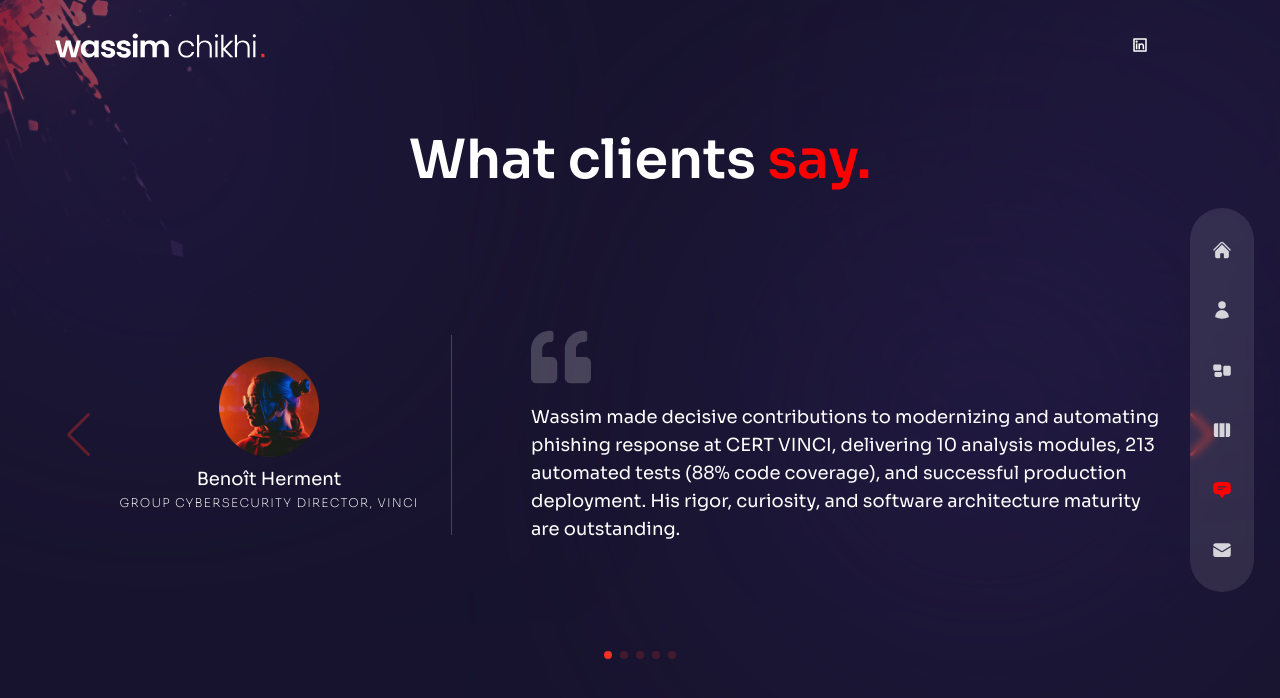
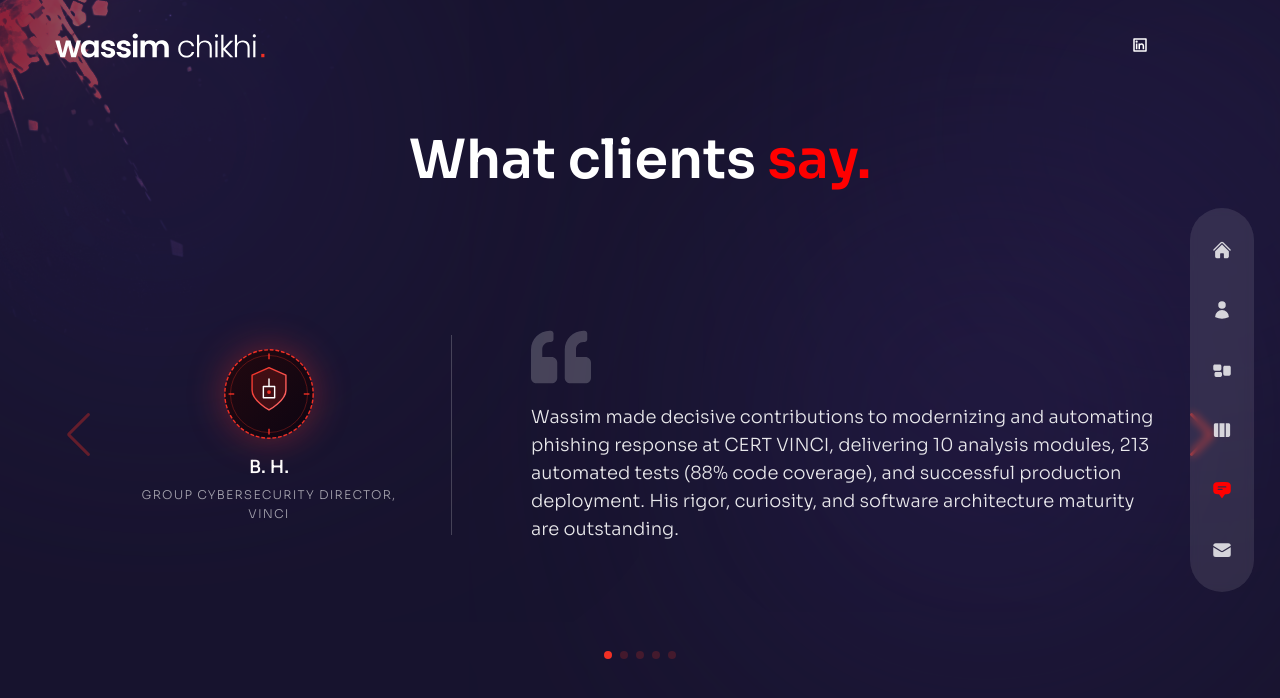
Before and after one commit to vvazzim/Portfolio, a Next.js app: page /testimonials in a window 1280 px wide. Shown: the top 698 px of the page. Built offline with nearby package versions, Linux system fonts and the light colour scheme; some icons are missing.

Commit message:
feat(testimonials): replace stock photos with custom vector figures for anonymity, anonymize Benoit to B. H.

```diff
--- a/components/TestimonialSlider.js
+++ b/components/TestimonialSlider.js
@@ -1,36 +1,37 @@
 // testimonial data
 export const testimonialSlider = [
   {
-    image: '/t-avt-1.png',
-    name: "Benoît Herment",
+    id: 'cyber',
+    name: "B. H.",
     position: "Group Cybersecurity Director, VINCI",
     message: "Wassim made decisive contributions to modernizing and automating phishing response at CERT VINCI, delivering 10 analysis modules, 213 automated tests (88% code coverage), and successful production deployment. His rigor, curiosity, and software architecture maturity are outstanding.",
   },
   {
-    image: '/t-avt-2.png',
+    id: 'bio',
     name: "Besma Khoualdia",
-    position: "PhD - AI for Oncology",
+    position: "PhD, AI for Oncology",
     message: "His work on histology image classification was rigorous, well documented and aligned with real research goals.",
   },
   {
-    image: '/t-avt-3.png',
-    name: 'Nicolas Lomenie',
+    id: 'vision',
+    name: "Nicolas Lomenie",
     position: "Professor, Université Paris Cité",
     message: "Wassim actively contributed to a medical imaging research project and showed great autonomy and technical understanding.",
   },
   {
-    image: '/t-avt-4.png',
-    name: 'Zoé Legrand',
-    position: 'Antallis CEO',
-    message: 'Wassim\'s development skills are top-notch. He built a robust and user-friendly website for us that has significantly improved our online presence. His attention to detail and commitment to excellence are evident in every aspect of his work.',
+    id: 'saas',
+    name: "Zoé Legrand",
+    position: "CEO, Antallis",
+    message: "Wassim's development skills are top-notch. He built a robust and user-friendly website for us that has significantly improved our online presence. His attention to detail and commitment to excellence are evident in every aspect of his work.",
   },
   {
-    image: '/t-avt-2.png',
+    id: 'ml',
     name: "Akram C.",
-    position: "ML / AI Engineer at Arval BNP Paribas - LinkedIn",
+    position: "ML / AI Engineer, Arval BNP Paribas",
     message: "I worked with Wassim on various data science and engineering projects. He has an outstanding balance of theoretical knowledge and practical technical skills, making him highly effective at solving complex problems.",
   },
 ];
+
 // data
 import React from "react";
 
@@ -44,12 +45,141 @@ import 'swiper/css/pagination';
 
 // icons
 import {FaQuoteLeft} from "react-icons/fa";
-//next Image
-import Image from 'next/image'
 
 //import required modules
 import {Navigation, Pagination} from "swiper";
 
+// Custom geometric vector figures ensuring anonymity & tech aesthetic
+const TestimonialFigure = ({ id }) => {
+  switch (id) {
+    case 'cyber':
+      return (
+        <svg width="100" height="100" viewBox="0 0 100 100" fill="none" xmlns="http://www.w3.org/2000/svg" className="w-[84px] h-[84px] sm:w-[94px] sm:h-[94px] drop-shadow-[0_0_18px_rgba(241,48,36,0.38)]">
+          <defs>
+            <linearGradient id="cyberBg" x1="0%" y1="0%" x2="100%" y2="100%">
+              <stop offset="0%" stopColor="#220910" />
+              <stop offset="100%" stopColor="#0d0512" />
+            </linearGradient>
+            <linearGradient id="cyberGlow" x1="0%" y1="0%" x2="100%" y2="100%">
+              <stop offset="0%" stopColor="#F13024" />
+              <stop offset="100%" stopColor="#FF6B6B" />
+            </linearGradient>
+          </defs>
+          <circle cx="50" cy="50" r="47" fill="url(#cyberBg)" stroke="#F13024" strokeWidth="1.5" strokeDasharray="4 2" />
+          <circle cx="50" cy="50" r="41" stroke="#F13024" strokeWidth="0.8" strokeOpacity="0.4" />
+          <path d="M50 22 L68 30 V46 C68 57 50 67 50 67 C50 67 32 57 32 46 V30 L50 22 Z" fill="#F13024" fillOpacity="0.18" stroke="url(#cyberGlow)" strokeWidth="1.5" strokeLinejoin="round" />
+          <path d="M50 34 V42 M44 42 H56 V54 H44 Z" stroke="#FFFFFF" strokeWidth="1.5" strokeLinecap="round" strokeLinejoin="round" />
+          <circle cx="50" cy="48" r="2" fill="#F13024" />
+          <line x1="50" y1="7" x2="50" y2="13" stroke="#F13024" strokeWidth="1.5" />
+          <line x1="50" y1="87" x2="50" y2="93" stroke="#F13024" strokeWidth="1.5" />
+          <line x1="7" y1="50" x2="13" y2="50" stroke="#F13024" strokeWidth="1.5" />
+          <line x1="87" y1="50" x2="93" y2="50" stroke="#F13024" strokeWidth="1.5" />
+        </svg>
+      );
+    case 'bio':
+      return (
+        <svg width="100" height="100" viewBox="0 0 100 100" fill="none" xmlns="http://www.w3.org/2000/svg" className="w-[84px] h-[84px] sm:w-[94px] sm:h-[94px] drop-shadow-[0_0_18px_rgba(16,185,129,0.38)]">
+          <defs>
+            <linearGradient id="bioBg" x1="0%" y1="0%" x2="100%" y2="100%">
+              <stop offset="0%" stopColor="#081c15" />
+              <stop offset="100%" stopColor="#030c08" />
+            </linearGradient>
+            <linearGradient id="bioGlow" x1="0%" y1="0%" x2="100%" y2="100%">
+              <stop offset="0%" stopColor="#10B981" />
+              <stop offset="100%" stopColor="#34D399" />
+            </linearGradient>
+          </defs>
+          <circle cx="50" cy="50" r="47" fill="url(#bioBg)" stroke="#10B981" strokeWidth="1.5" strokeDasharray="3 3" />
+          <circle cx="50" cy="50" r="41" stroke="#10B981" strokeWidth="0.8" strokeOpacity="0.4" />
+          <path d="M34 33 Q50 43 66 33 M34 50 Q50 50 66 50 M34 67 Q50 57 66 67" stroke="url(#bioGlow)" strokeWidth="1.5" strokeLinecap="round" />
+          <line x1="42" y1="36" x2="42" y2="64" stroke="#10B981" strokeWidth="1" strokeDasharray="2 2" />
+          <line x1="58" y1="36" x2="58" y2="64" stroke="#10B981" strokeWidth="1" strokeDasharray="2 2" />
+          <circle cx="50" cy="50" r="5" fill="#10B981" fillOpacity="0.25" stroke="#FFFFFF" strokeWidth="1.2" />
+          <circle cx="34" cy="33" r="3" fill="#10B981" />
+          <circle cx="66" cy="33" r="3" fill="#34D399" />
+          <circle cx="34" cy="67" r="3" fill="#34D399" />
+          <circle cx="66" cy="67" r="3" fill="#10B981" />
+        </svg>
+      );
+    case 'vision':
+      return (
+        <svg width="100" height="100" viewBox="0 0 100 100" fill="none" xmlns="http://www.w3.org/2000/svg" className="w-[84px] h-[84px] sm:w-[94px] sm:h-[94px] drop-shadow-[0_0_18px_rgba(139,92,246,0.38)]">
+          <defs>
+            <linearGradient id="visionBg" x1="0%" y1="0%" x2="100%" y2="100%">
+              <stop offset="0%" stopColor="#180e2b" />
+              <stop offset="100%" stopColor="#0a0514" />
+            </linearGradient>
+            <linearGradient id="visionGlow" x1="0%" y1="0%" x2="100%" y2="100%">
+              <stop offset="0%" stopColor="#8B5CF6" />
+              <stop offset="100%" stopColor="#C084FC" />
+            </linearGradient>
+          </defs>
+          <circle cx="50" cy="50" r="47" fill="url(#visionBg)" stroke="#8B5CF6" strokeWidth="1.5" strokeDasharray="6 3" />
+          <circle cx="50" cy="50" r="41" stroke="#8B5CF6" strokeWidth="0.8" strokeOpacity="0.4" />
+          <circle cx="50" cy="50" r="25" stroke="url(#visionGlow)" strokeWidth="1.2" />
+          <path d="M50 25 L62 43 L44 57 L28 41 Z" stroke="#A855F7" strokeWidth="1" strokeOpacity="0.6" fill="#8B5CF6" fillOpacity="0.12" />
+          <circle cx="50" cy="50" r="9" fill="#8B5CF6" fillOpacity="0.35" stroke="#FFFFFF" strokeWidth="1.4" />
+          <circle cx="50" cy="50" r="3" fill="#FFFFFF" />
+          <path d="M27 34 V27 H34" stroke="#C084FC" strokeWidth="1.5" strokeLinecap="round" />
+          <path d="M73 34 V27 H66" stroke="#C084FC" strokeWidth="1.5" strokeLinecap="round" />
+          <path d="M27 66 V73 H34" stroke="#C084FC" strokeWidth="1.5" strokeLinecap="round" />
+          <path d="M73 66 V73 H66" stroke="#C084FC" strokeWidth="1.5" strokeLinecap="round" />
+        </svg>
+      );
+    case 'saas':
+      return (
+        <svg width="100" height="100" viewBox="0 0 100 100" fill="none" xmlns="http://www.w3.org/2000/svg" className="w-[84px] h-[84px] sm:w-[94px] sm:h-[94px] drop-shadow-[0_0_18px_rgba(245,158,11,0.38)]">
+          <defs>
+            <linearGradient id="saasBg" x1="0%" y1="0%" x2="100%" y2="100%">
+              <stop offset="0%" stopColor="#241407" />
+              <stop offset="100%" stopColor="#100802" />
+            </linearGradient>
+            <linearGradient id="saasGlow" x1="0%" y1="0%" x2="100%" y2="100%">
+              <stop offset="0%" stopColor="#F59E0B" />
+              <stop offset="100%" stopColor="#FCD34D" />
+            </linearGradient>
+          </defs>
+          <circle cx="50" cy="50" r="47" fill="url(#saasBg)" stroke="#F59E0B" strokeWidth="1.5" strokeDasharray="5 2" />
+          <circle cx="50" cy="50" r="41" stroke="#F59E0B" strokeWidth="0.8" strokeOpacity="0.4" />
+          <polygon points="50,26 68,36 50,46 32,36" fill="#F59E0B" fillOpacity="0.25" stroke="url(#saasGlow)" strokeWidth="1.2" strokeLinejoin="round" />
+          <polygon points="32,36 50,46 50,67 32,57" fill="#F59E0B" fillOpacity="0.15" stroke="url(#saasGlow)" strokeWidth="1.2" strokeLinejoin="round" />
+          <polygon points="50,46 68,36 68,57 50,67" fill="#F59E0B" fillOpacity="0.35" stroke="url(#saasGlow)" strokeWidth="1.2" strokeLinejoin="round" />
+          <circle cx="50" cy="26" r="2.5" fill="#FFFFFF" />
+          <circle cx="68" cy="36" r="2.5" fill="#FCD34D" />
+          <circle cx="32" cy="36" r="2.5" fill="#FCD34D" />
+          <circle cx="50" cy="46" r="3" fill="#FFFFFF" />
+          <circle cx="50" cy="67" r="2.5" fill="#F59E0B" />
+        </svg>
+      );
+    case 'ml':
+      return (
+        <svg width="100" height="100" viewBox="0 0 100 100" fill="none" xmlns="http://www.w3.org/2000/svg" className="w-[84px] h-[84px] sm:w-[94px] sm:h-[94px] drop-shadow-[0_0_18px_rgba(6,182,212,0.38)]">
+          <defs>
+            <linearGradient id="mlBg" x1="0%" y1="0%" x2="100%" y2="100%">
+              <stop offset="0%" stopColor="#081824" />
+              <stop offset="100%" stopColor="#030b12" />
+            </linearGradient>
+            <linearGradient id="mlGlow" x1="0%" y1="0%" x2="100%" y2="100%">
+              <stop offset="0%" stopColor="#06B6D4" />
+              <stop offset="100%" stopColor="#38BDF8" />
+            </linearGradient>
+          </defs>
+          <circle cx="50" cy="50" r="47" fill="url(#mlBg)" stroke="#06B6D4" strokeWidth="1.5" strokeDasharray="4 4" />
+          <circle cx="50" cy="50" r="41" stroke="#06B6D4" strokeWidth="0.8" strokeOpacity="0.4" />
+          <line x1="28" y1="50" x2="72" y2="50" stroke="url(#mlGlow)" strokeWidth="1.5" />
+          <line x1="50" y1="28" x2="50" y2="72" stroke="url(#mlGlow)" strokeWidth="1.5" />
+          <rect x="42" y="42" width="16" height="16" rx="3" fill="#06B6D4" fillOpacity="0.25" stroke="#FFFFFF" strokeWidth="1.5" />
+          <circle cx="50" cy="50" r="2.5" fill="#38BDF8" />
+          <circle cx="28" cy="50" r="4" fill="#06B6D4" stroke="#FFFFFF" strokeWidth="1" />
+          <circle cx="72" cy="50" r="4" fill="#06B6D4" stroke="#FFFFFF" strokeWidth="1" />
+          <circle cx="50" cy="28" r="4" fill="#38BDF8" stroke="#FFFFFF" strokeWidth="1" />
+          <circle cx="50" cy="72" r="4" fill="#38BDF8" stroke="#FFFFFF" strokeWidth="1" />
+        </svg>
+      );
+    default:
+      return null;
+  }
+};
 
 const TestimonialSlider = () => {
   return <Swiper navigation={true}
@@ -64,16 +194,17 @@ const TestimonialSlider = () => {
       return (
           <SwiperSlide key={ index}>
             <div className={'flex flex-col items-center md:flex-row gap-x-8 h-full px-16'}>
-              {/*avatar, name, position*/}
-              <div className={'w-full max-w-[300px] flex flex-col xl:justify-center items-center relative mx-auto' +
-              ' xl:mx-0'}>
+              {/*figure, name, position*/}
+              <div className={'w-full max-w-[300px] flex flex-col xl:justify-center items-center relative mx-auto xl:mx-0'}>
                 <div className={'flex flex-col justify-center text-center'}>
-                  {/*avatar*/}
-                  <div className={'mb-2 mx-auto'}><Image src={person.image} width={100} height={100} alt={''}/></div>
+                  {/* custom vector figure for anonymity */}
+                  <div className={'mb-3 mx-auto flex items-center justify-center'}>
+                    <TestimonialFigure id={person.id} />
+                  </div>
                   {/* name*/}
-                  <div className={'text-lg'}>{person.name}</div>
+                  <div className={'text-lg font-medium text-white'}>{person.name}</div>
                   {/*position*/}
-                  <div className={'text-[12px] uppercase font-extralight tracking-widest'}>{person.position}</div>
+                  <div className={'text-[12px] uppercase font-light tracking-widest text-white/60 mt-1'}>{person.position}</div>
                 </div>
               </div>
               {/*quote & message*/}
@@ -84,7 +215,7 @@ const TestimonialSlider = () => {
                   <FaQuoteLeft className={'text-4xl xl:text-6xl text-white/20 mx-auto md:mx-0'} />
                 </div>
                 {/*message*/}
-                <div className={'xl:text-lg  text-center md:text-left'}>{person.message}</div>
+                <div className={'xl:text-lg text-center md:text-left text-white/90 leading-relaxed font-light'}>{person.message}</div>
               </div>
             </div>
           </SwiperSlide>
```
